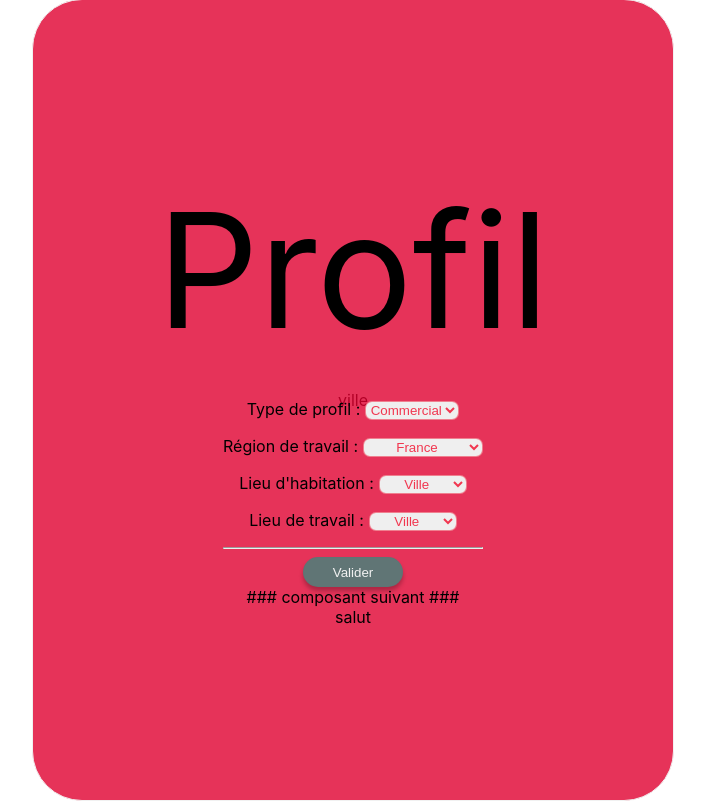
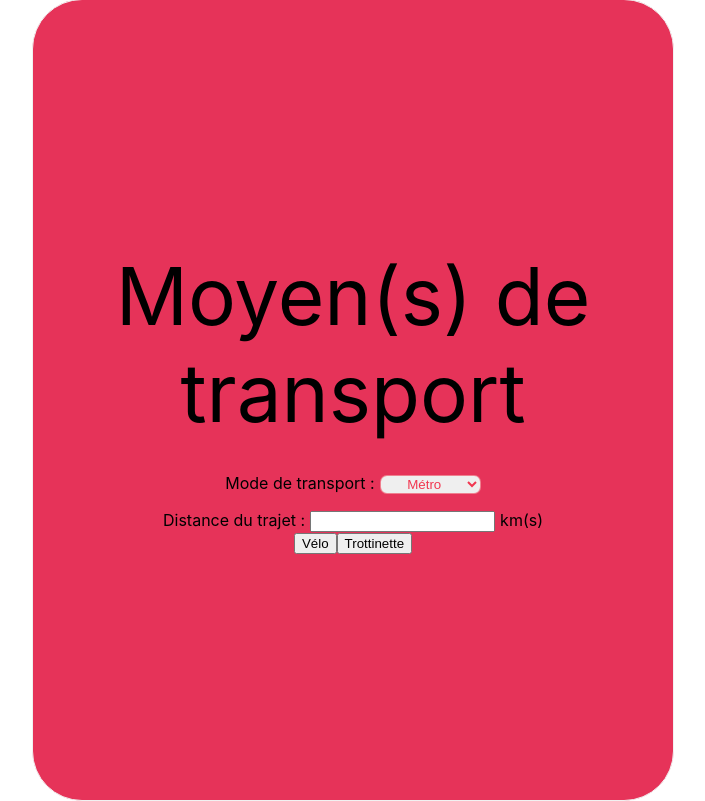
Before and after one commit to rfonck/hackaton, a React (Create React App) app in the folder hackaton/: page / in a window 1280 px wide. Shown: the whole page, without its empty margins (287-992 px from the left). Built offline with nearby package versions, Linux system fonts and the light colour scheme.

Commit message:
Modifs de M. B

```diff
--- a/hackaton/public/index.html
+++ b/hackaton/public/index.html
@@ -24,7 +24,7 @@
       work correctly both with client-side routing and a non-root public URL.
       Learn how to configure a non-root public URL by running `npm run build`.
     -->
-    <title>React App</title>
+    <title>Hackathon - Green IT</title>
   </head>
   <body>
     <noscript>You need to enable JavaScript to run this app.</noscript>
@@ -40,4 +40,6 @@
       To create a production bundle, use `npm run build` or `yarn build`.
     -->
   </body>
+
+  <script src="https://cdn.jsdelivr.net/npm/bootstrap@5.1.3/dist/js/bootstrap.bundle.min.js" integrity="sha384-ka7Sk0Gln4gmtz2MlQnikT1wXgYsOg+OMhuP+IlRH9sENBO0LRn5q+8nbTov4+1p" crossorigin="anonymous"></script>
 </html>
--- a/hackaton/src/components/Moyens_de_transport/Moyens_de_transport.js
+++ b/hackaton/src/components/Moyens_de_transport/Moyens_de_transport.js
@@ -1,15 +1,53 @@
 import React from 'react';
-import PropTypes from 'prop-types';
 import './Moyens_de_transport.scss';
+import '../styles/input.css'
+class Moyens_de_transport extends React.Component {
+  constructor(props) {
+    super(props);
+    this.state = {
+      isValid: false
+    }
+  }
 
-const Moyens_de_transport = () => (
-  <div className="Moyens_de_transport">
-    Moyens_de_transport Component
-  </div>
-);
+  render(){
+    return(
+    <div className="Profil background box-centre texte-centre">
+      <div className='texte-titre texte-gris'>Moyen(s) de transport</div>
+      <p></p>
+      <form>
+        Mode de transport :
+        <select
+        onChange={this.changeModeTransport}
+        id = "modeTransport"
+        className='margin-left box-sans-contour texte-vert texte-centre'>
+          <option value = "metro">Métro</option>
+          <option value = "velo">Vélo</option>
+          <option value = "trottinette">Trottinette</option>
+          <option value = "covoiturage">Covoiturage</option>
+          <option value = "bus">Bus</option>
+          <option value = "car-navette">Car / Navette</option>
+          <option value = "avion">Avion</option>
+          <option value = "voiture">Voiture</option>
+          <option value = "moto">Moto</option>
+          <option value = "train">Train</option>
+          <option value = "marche">Marche</option>
+        </select>
+        <p></p>
+        <div className='texte-centre'>
+          Distance du trajet :
+          <input className='margin' type="number" id="distanceTrajet" name="name"></input>
+          km(s)
+        </div>
 
-Moyens_de_transport.propTypes = {};
+        <div class="btn-group" role="group" aria-label="Basic example">
 
-Moyens_de_transport.defaultProps = {};
+          <button type="button" class="btn btn-secondary">Vélo</button>
+          <button type="button" class="btn btn-secondary">Trottinette</button>
+        </div>
+      </form>
+    </div>
+    );
+  }
+}
 
 export default Moyens_de_transport;
--- a/hackaton/src/components/Questionnaire_component/Questionnaire_component.js
+++ b/hackaton/src/components/Questionnaire_component/Questionnaire_component.js
@@ -1,6 +1,7 @@
 import React from 'react';
 import PropTypes from 'prop-types';
 import Profil from '../Profil/Profil';
+import Moyens_de_transport from '../Moyens_de_transport/Moyens_de_transport';
 
 class Questionnaire_component extends React.Component {
   constructor(props) {
@@ -27,14 +28,14 @@ class Questionnaire_component extends React.Component {
   render() {
     return(
       <div className="questionnaire_component box-centre">
-        <Profil
+        {/*<Profil
             typeProfil = {this.state.typeProfil}
             regionTravail = {this.state.regionTravail}
             lieuHabitation = {this.state.lieuHabitation}
             lieuTravail = {this.state.lieuTravail}
             handleCallbackProfil = {this.handleCallbackProfil}>
-        </Profil>
-        <p>{this.state.lieuHabitation}</p>
+        </Profil> */}
+        <Moyens_de_transport></Moyens_de_transport>
       </div>
     )
   }
--- /dev/null
+++ b/hackaton/src/components/styles/input.css
@@ -0,0 +1,4 @@
+input.margin{
+    margin-left: 5px;
+    margin-right: 5px;
+}
--- a/hackaton/src/components/styles/textes.css
+++ b/hackaton/src/components/styles/textes.css
@@ -25,5 +25,5 @@ color: #FFFFFF;
 }
 
 .texte-titre{
-    font-size:1000%;
+    font-size:500%;
 }
```
